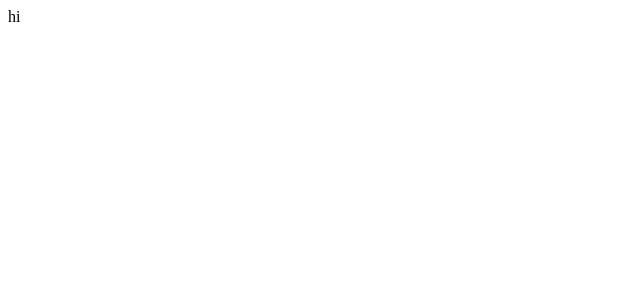
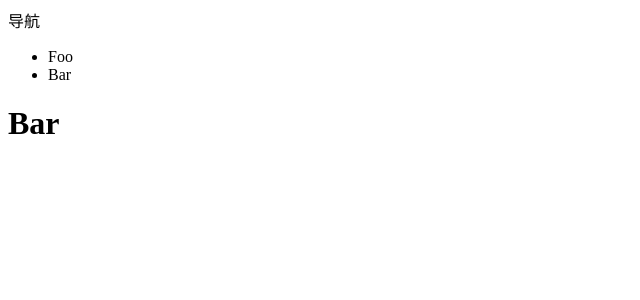
Before and after one commit to aliyuv/mangosteen-aliyu, a Vue app: page /#/bar in a window 1280 px wide. Shown: the top 300 px of the page, without its empty margins (0-640 px from the left). Built offline with nearby package versions, Linux system fonts and the light colour scheme.

Commit message:
引入vue router 和 引入 vite-vue-jsx

```diff
--- a/package.json
+++ b/package.json
@@ -8,10 +8,12 @@
     "preview": "vite preview"
   },
   "dependencies": {
-    "vue": "3.2.31"
+    "vue": "3.2.31",
+    "vue-router": "4.0.14"
   },
   "devDependencies": {
     "@vitejs/plugin-vue": "2.3.1",
+    "@vitejs/plugin-vue-jsx": "1.3.9",
     "typescript": "4.6.3",
     "vite": "2.9.1",
     "vue-tsc": "0.29.8"
--- /dev/null
+++ b/src/App.tsx
@@ -0,0 +1,21 @@
+import { defineComponent } from "vue";
+import { RouterView } from "vue-router";
+export const App = defineComponent({
+  setup() {
+    return () => <>
+      <header>导航
+        <ul>
+          <li>
+            <router-link to="/">Foo</router-link>
+          </li>
+          <li>
+            <router-link to="/bar">Bar</router-link>
+          </li>
+        </ul>
+      </header>
+      <main>
+        <RouterView />
+      </main>
+    </>;
+  }
+})
--- /dev/null
+++ b/src/views/Bar.tsx
@@ -0,0 +1,9 @@
+import { defineComponent } from "vue";
+
+export const Bar = defineComponent({
+    setup() {
+        return () => <>
+            <h1>Bar</h1>
+        </>;
+    }
+})
--- /dev/null
+++ b/src/views/Foo.tsx
@@ -0,0 +1,9 @@
+import { defineComponent } from "vue";
+
+export const Foo = defineComponent({
+    setup() {
+        return () => <>
+            <h1>Foo</h1>
+        </>;
+    }
+})
--- a/vite.config.ts
+++ b/vite.config.ts
@@ -1,7 +1,13 @@
 import { defineConfig } from 'vite'
 import vue from '@vitejs/plugin-vue'
-
+import vueJsx from '@vitejs/plugin-vue-jsx'
 // https://vitejs.dev/config/
 export default defineConfig({
-  plugins: [vue()]
+  plugins: [
+    vue(),
+    vueJsx({
+      transformOn: true,
+      mergeProps: true,
+    })
+  ]
 })
```
Also changed, not shown: src/main.ts (+19 -2 lines), 1 other file (tests, documents, lock files or other folders).
